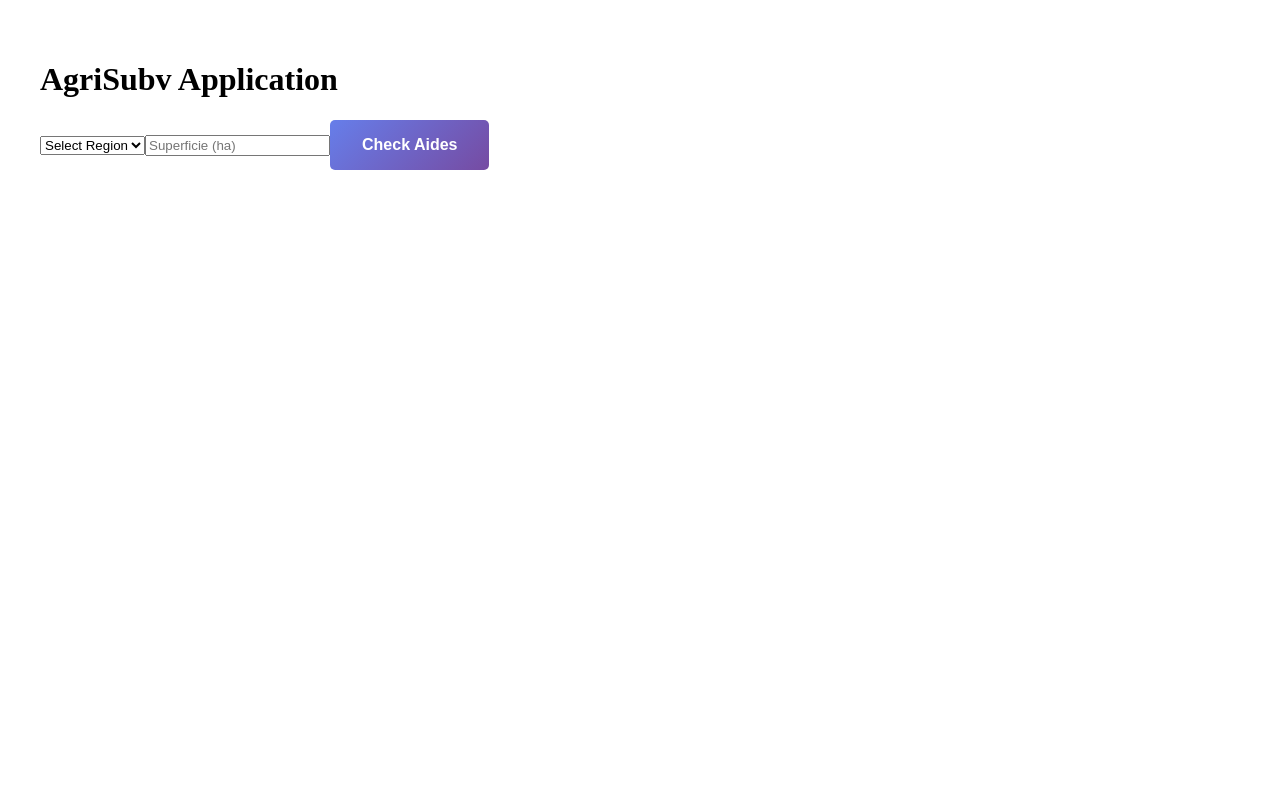
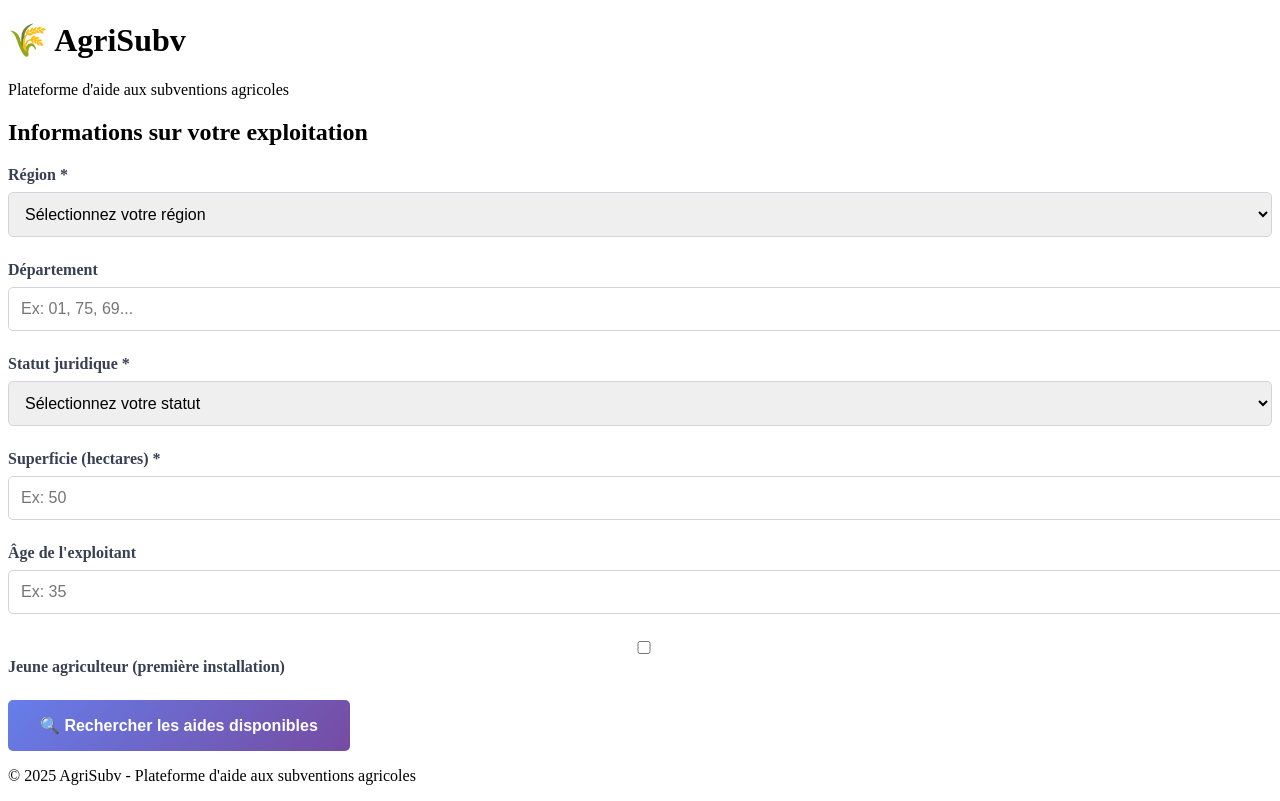
Before and after one commit to Laz0ne/agrisubv, a React (Vite) app in the folder frontend/: page / in a window 1280 px wide. Built offline with nearby package versions, Linux system fonts and the light colour scheme.

Commit message:
Improve UI - Modern professional design with better layout and styling

```diff
--- a/frontend/src/App.jsx
+++ b/frontend/src/App.jsx
@@ -2,7 +2,7 @@ import React, { useState } from 'react';
 import axios from 'axios';
 import './App.css';
 
-const API_BASE_URL = 'https://your-api-url/api'; // Replace with your actual API URL
+const API_BASE_URL = 'https://your-api-url/api';
 
 function App() {
     const [formData, setFormData] = useState({
@@ -10,12 +10,10 @@ function App() {
         departement: '',
         statut_juridique: '',
         superficie_ha: '',
-        productions: [],
-        labels: [],
-        projets: [],
         age_exploitant: '',
         jeune_agriculteur: false,
     });
+
     const [results, setResults] = useState({
         aidesEligibles: [],
         loading: false,
@@ -32,41 +30,212 @@ function App() {
 
     const handleSubmit = async (e) => {
         e.preventDefault();
-        setResults({ ...results, loading: true, error: '' });
+        setResults({ aidesEligibles: [], loading: true, error: '' });
+
         try {
             const response = await axios.post(`${API_BASE_URL}/eligibilite`, formData);
-            setResults({ ...results, aidesEligibles: response.data, loading: false });
+            setResults({ aidesEligibles: response.data, loading: false, error: '' });
         } catch (error) {
-            setResults({ ...results, loading: false, error: error.message });
+            setResults({ aidesEligibles: [], loading: false, error: error.message });
         }
     };
 
     return (
-        <div className="container mx-auto p-4">
-            <h1 className="text-2xl font-bold mb-4">AgriSubv Application</h1>
-            <form onSubmit={handleSubmit} className="mb-4">
-                <select name="region" onChange={handleChange} className="mb-2">
-                    <option value="">Select Region</option>
-                    {/* Add options here */}
+        <div className="app">
+            {/* Header */}
+            <header className="app-header">
+                <div className="header-content">
+                    <h1 className="app-title">🌾 AgriSubv</h1>
+                    <p className="app-subtitle">Plateforme d'aide aux subventions agricoles</p>
+                </div>
+            </header>
+
+            {/* Main Content */}
+            <main className="app-main">
+                <div className="content-wrapper">
+
+                    {/* Form Card */}
+                    <section className="card form-card">
+                        <h2 className="section-title">Informations sur votre exploitation</h2>
+
+                        <form onSubmit={handleSubmit} className="form">
+                            <div className="form-row">
+                                <div className="form-group">
+                                    <label className="form-label">Région *</label>
+                                    <select
+                                        name="region"
+                                        value={formData.region}
+                                        onChange={handleChange}
+                                        className="form-input"
+                                        required
+                                    >
+                                        <option value="">Sélectionnez votre région</option>
+                                        {/* Options will be populated from backend */}
                                     </select>
-                <input type="number" name="superficie_ha" value={formData.superficie_ha} onChange={handleChange} placeholder="Superficie (ha)" className="mb-2" />
-                {/* Other input fields for departement, statut_juridique, etc. */}
-                <button type="submit" className="btn bg-blue-500 text-white px-4 py-2">Check Aides</button>
+                                </div>
+
+                                <div className="form-group">
+                                    <label className="form-label">Département</label>
+                                    <input
+                                        type="text"
+                                        name="departement"
+                                        value={formData.departement}
+                                        onChange={handleChange}
+                                        placeholder="Ex: 01, 75, 69..."
+                                        className="form-input"
+                                    />
+                                </div>
+                            </div>
+
+                            <div className="form-row">
+                                <div className="form-group">
+                                    <label className="form-label">Statut juridique *</label>
+                                    <select
+                                        name="statut_juridique"
+                                        value={formData.statut_juridique}
+                                        onChange={handleChange}
+                                        className="form-input"
+                                        required
+                                    >
+                                        <option value="">Sélectionnez votre statut</option>
+                                        {/* Options will be populated from backend */}
+                                    </select>
+                                </div>
+
+                                <div className="form-group">
+                                    <label className="form-label">Superficie (hectares) *</label>
+                                    <input
+                                        type="number"
+                                        name="superficie_ha"
+                                        value={formData.superficie_ha}
+                                        onChange={handleChange}
+                                        placeholder="Ex: 50"
+                                        min="0"
+                                        className="form-input"
+                                        required
+                                    />
+                                </div>
+                            </div>
+
+                            <div className="form-row">
+                                <div className="form-group">
+                                    <label className="form-label">Âge de l'exploitant</label>
+                                    <input
+                                        type="number"
+                                        name="age_exploitant"
+                                        value={formData.age_exploitant}
+                                        onChange={handleChange}
+                                        placeholder="Ex: 35"
+                                        min="18"
+                                        max="100"
+                                        className="form-input"
+                                    />
+                                </div>
+
+                                <div className="form-group checkbox-wrapper">
+                                    <label className="checkbox-label">
+                                        <input
+                                            type="checkbox"
+                                            name="jeune_agriculteur"
+                                            checked={formData.jeune_agriculteur}
+                                            onChange={handleChange}
+                                            className="checkbox-input"
+                                        />
+                                        <span>Jeune agriculteur (première installation)</span>
+                                    </label>
+                                </div>
+                            </div>
+
+                            <button
+                                type="submit"
+                                className="btn btn-primary"
+                                disabled={results.loading}
+                            >
+                                {results.loading ? (
+                                    <>
+                                        <span className="spinner"></span>
+                                        Recherche en cours...
+                                    </>
+                                ) : (
+                                    '🔍 Rechercher les aides disponibles'
+                                )}
+                            </button>
                         </form>
+                    </section>
+
+                    {/* Loading State */}
+                    {results.loading && (
+                        <div className="loading-state">
+                            <div className="loading-spinner"></div>
+                            <p>Analyse de votre profil en cours...</p>
+                        </div>
+                    )}
+
+                    {/* Error State */}
+                    {results.error && (
+                        <div className="alert alert-error">
+                            <span className="alert-icon">⚠️</span>
                             <div>
-                {results.loading && <p>Loading...</p>}
-                {results.error && <p className="text-red-500">Error: {results.error}</p>}
-                <ul className="results-list">
+                                <strong>Erreur</strong>
+                                <p>{results.error}</p>
+                            </div>
+                        </div>
+                    )}
+
+                    {/* Results Section */}
+                    {results.aidesEligibles.length > 0 && (
+                        <section className="results-section">
+                            <h2 className="section-title">
+                                Résultats ({results.aidesEligibles.length} aide(s) trouvée(s))
+                            </h2>
+
+                            <div className="results-grid">
                                 {results.aidesEligibles.map((aide, index) => (
-                        <li key={index} className="mb-2">
-                            <h2 className="font-semibold">{aide.title} (Score: {aide.score})</h2>
-                            <p>Organisme: {aide.organisme}</p>
-                            <p>Montant: {aide.montant}</p>
-                            <p>Conditions: {aide.conditions}</p>
-                        </li>
+                                    <article key={index} className="card aide-card">
+                                        <div className="aide-header">
+                                            <h3 className="aide-title">{aide.title}</h3>
+                                            {aide.score && (
+                                                <span className="badge badge-score">{aide.score}%</span>
+                                            )}
+                                        </div>
+
+                                        <div className="aide-body">
+                                            {aide.organisme && (
+                                                <p className="aide-info">
+                                                    <strong>Organisme:</strong> {aide.organisme}
+                                                </p>
+                                            )}
+                                            {aide.montant && (
+                                                <p className="aide-info">
+                                                    <strong>Montant:</strong> {aide.montant}
+                                                </p>
+                                            )}
+                                            {aide.conditions && (
+                                                <p className="aide-info">
+                                                    <strong>Conditions:</strong> {aide.conditions}
+                                                </p>
+                                            )}
+                                        </div>
+
+                                        {aide.eligible !== undefined && (
+                                            <div className="aide-footer">
+                                                <span className={`badge ${aide.eligible ? 'badge-success' : 'badge-error'}`}>
+                                                    {aide.eligible ? '✓ Éligible' : '✗ Non éligible'}
+                                                </span>
+                                            </div>
+                                        )}
+                                    </article>
                                 ))}
-                </ul>
                             </div>
+                        </section>
+                    )}
+                </div>
+            </main>
+
+            {/* Footer */}
+            <footer className="app-footer">
+                <p>© 2025 AgriSubv - Plateforme d'aide aux subventions agricoles</p>
+            </footer>
         </div>
     );
 }
```
Lines whose indentation alone changed are shown as unchanged.
